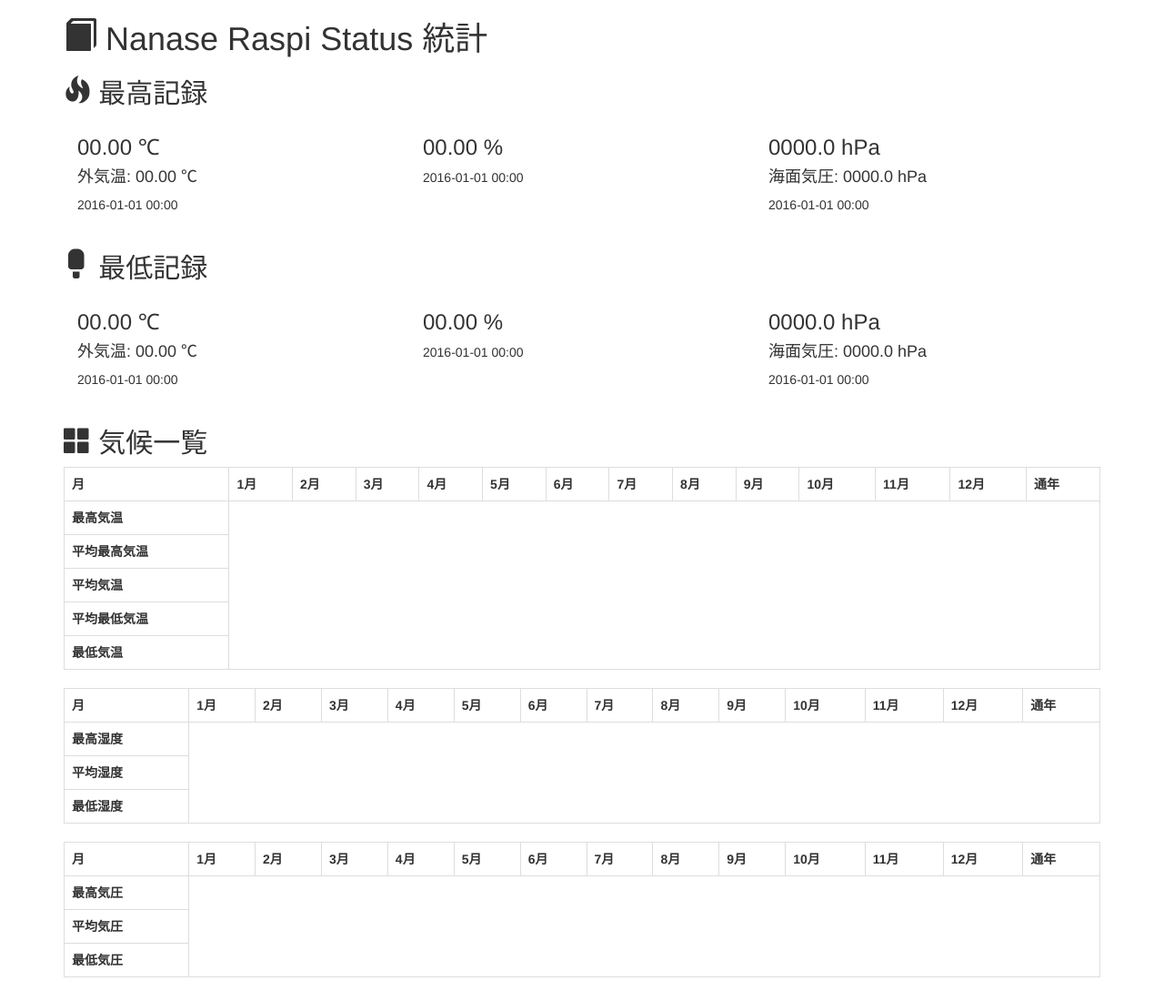
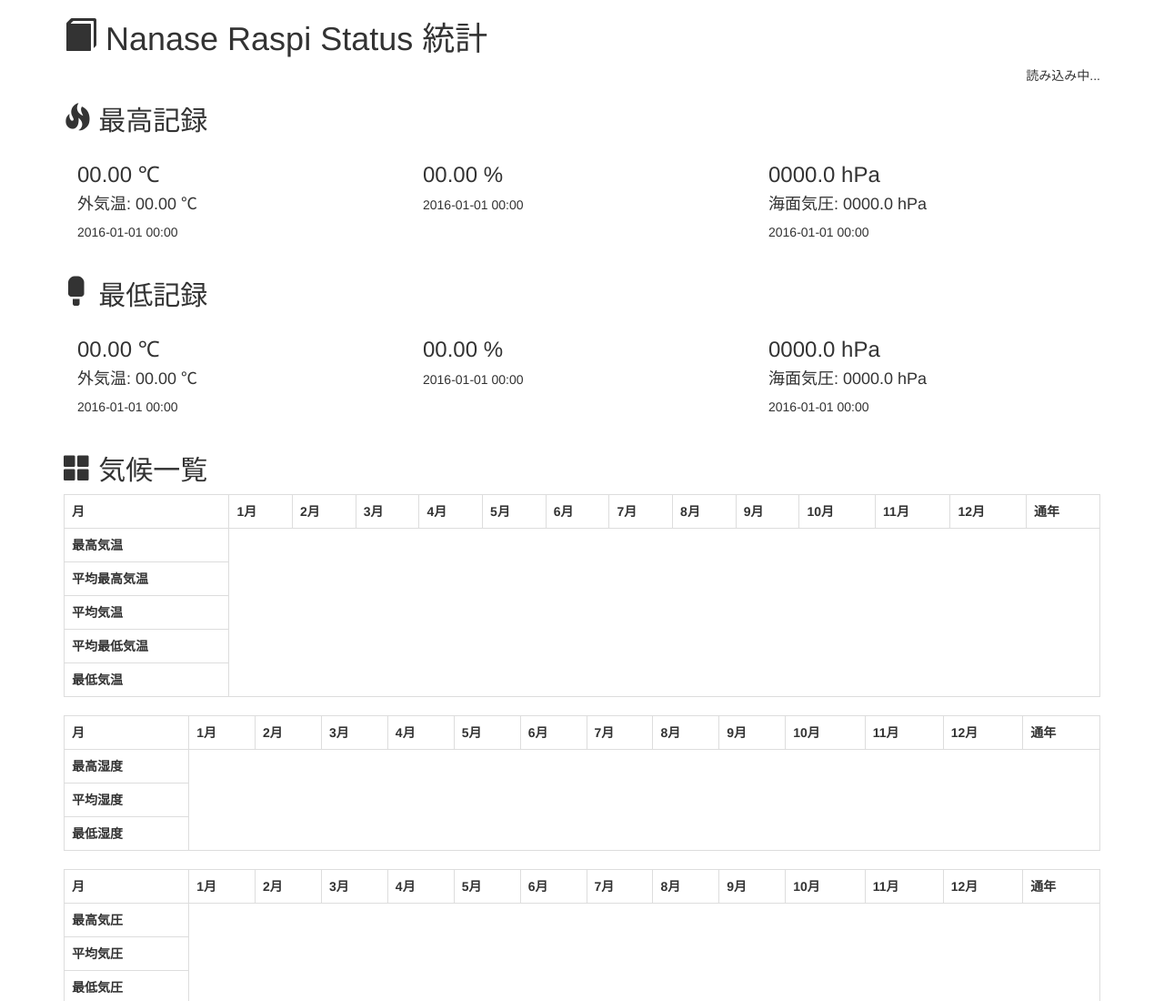
Before and after one commit to nanase/RaspiStatus, a plain HTML site: page stats/index.html in a window 1280 px wide. Shown: the top 1100 px of the page at 91% size. Drawn offline with Linux system fonts and the light colour scheme.

Commit message:
受信状態表示を追加

```diff
--- a/stats/index.html
+++ b/stats/index.html
@@ -19,7 +19,7 @@
 <body>
   <div class="container">
     <h1><span class="glyphicon glyphicon-book"></span> Nanase Raspi Status 統計</h1>
-
+    <p class="text-right" id="send_status">読み込み中...</p>
     <h2><span class="glyphicon glyphicon-fire"></span> 最高記録</h2>
     <div class="row">
       <div class="col-xs-4 col-sm-4 col-md-4 col-lg-4">
```
